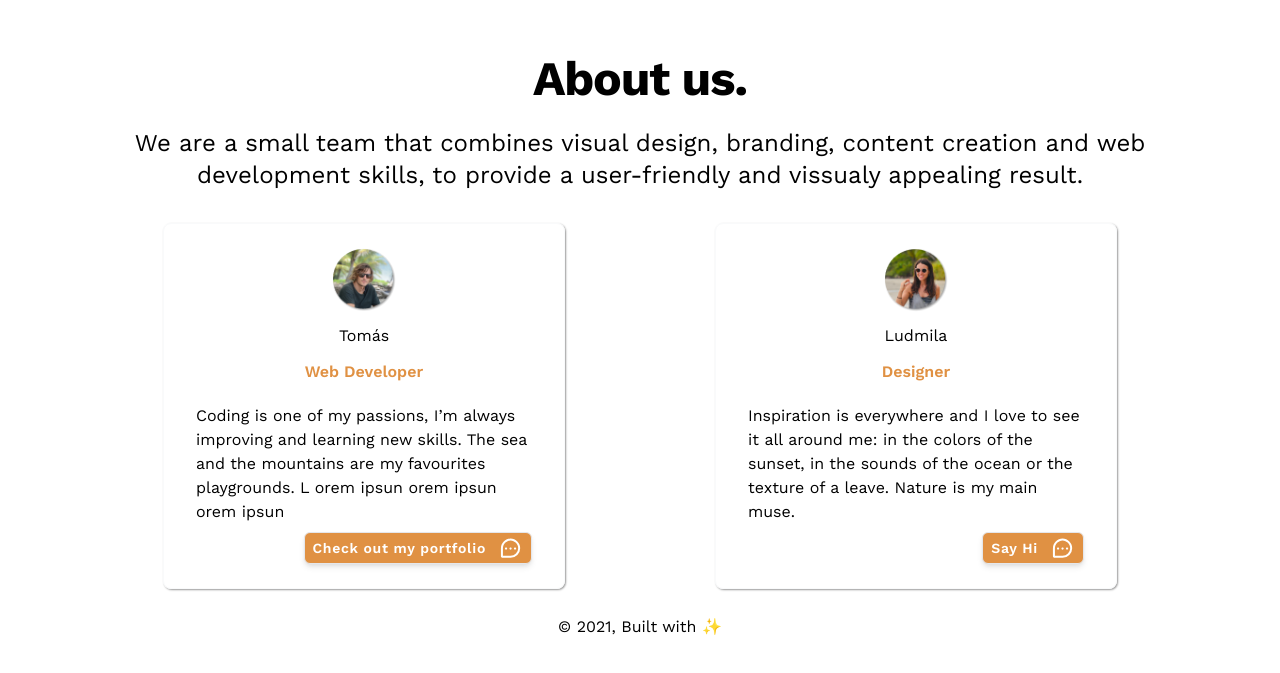
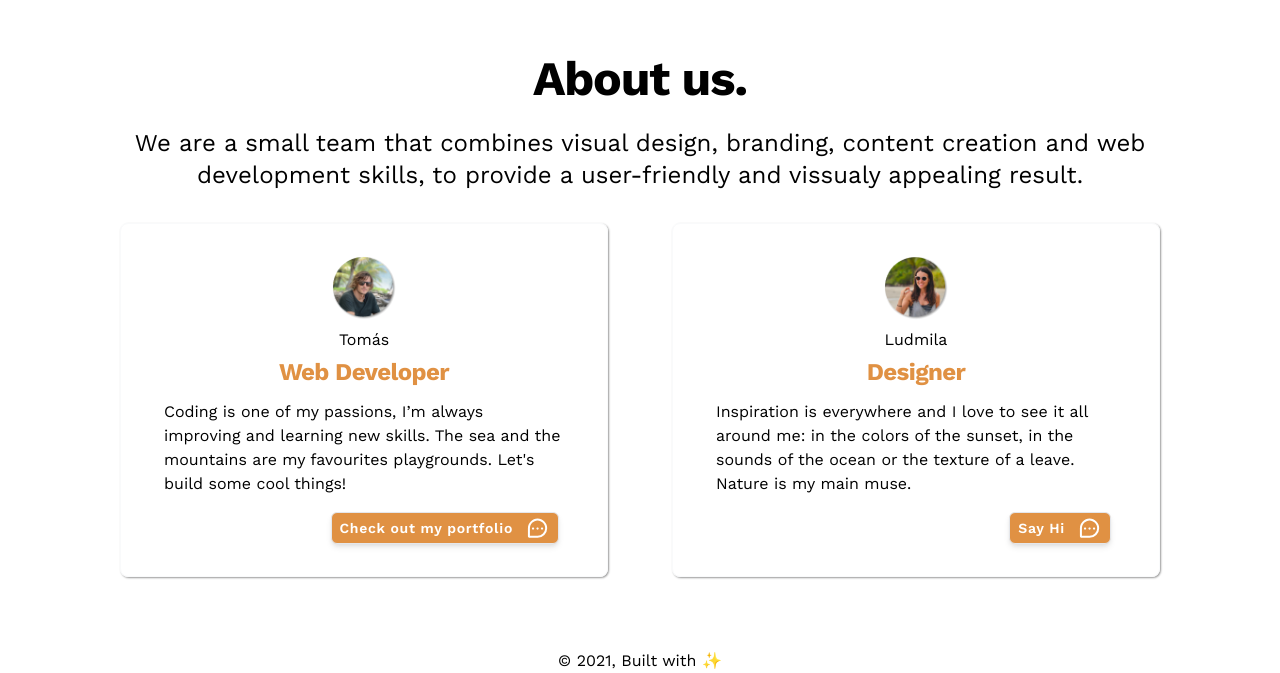
Before and after one commit to tdelgio/funksion, a Gatsby site: page / in a window 1280 px wide. Shown: the part 1294-1967 px from the top of the page. Before the commit the page ends 1933 px from the top, so only its background shows below. Built offline with nearby package versions, Linux system fonts and the light colour scheme; Gatsby itself is replaced by a stand-in of ours.

Commit message:
improvements about

```diff
--- a/src/components/about.js
+++ b/src/components/about.js
@@ -19,7 +19,7 @@ const About = () => {
             vissualy appealing result.
           </h4>
         </div>
-        <div className="mx-auto w-full lg:flex">
+        <div className="mx-auto w-full lg:flex lg:items-center">
           <CardTD />
           <CardLD />
         </div>
--- a/src/components/cards.js
+++ b/src/components/cards.js
@@ -5,8 +5,7 @@ import { ButtonIcon } from "./buttons"
 export const CardTD = props => {
   return (
     <>
-      <div className="sm:mx-4 my-8 md:mx-auto lg:h-80">
-        <div className="flex flex-col items-center justify-around sm:px-2 py-6 w-full max-w-md rounded-lg shadow-card border-card border-gray-50 space-y-3">
+      <div className="flex flex-col items-center justify-around px-2 mt-8 lg:m-8 py-8 w-full max-w-lg rounded-lg shadow-card border-card border-gray-50 space-y-2">
         <StaticImage
           height={64}
           width={64}
@@ -14,13 +13,15 @@ export const CardTD = props => {
           className="rounded-full"
         />
         <p>Tomás</p>
-          <p className="strong text-brand">Web Developer</p>
-          <p className="max-w-sm pt-2 px-6">
+        <p className="lg:hidden strong text-brand">Web Developer</p>
+        <h3 className="hidden lg:block text-brand">Web Developer</h3>
+        <p className="max-w-md pt-2 px-3 sm:px-6">
           Coding is one of my passions, I’m always improving and learning new
-            skills. The sea and the mountains are my favourites playgrounds. L
-            orem ipsun orem ipsun orem ipsun
-            <ButtonIcon className="ml-auto" text="Check out my portfolio" />
+          skills. The sea and the mountains are my favourites playgrounds. Let's
+          build some cool things!
         </p>
+        <div className="w-full px-6 lg:px-10">
+          <ButtonIcon text="Check out my portfolio" />
         </div>
       </div>
     </>
@@ -30,8 +31,7 @@ export const CardTD = props => {
 export const CardLD = props => {
   return (
     <>
-      <div className="sm:mx-4 my-8 md:mx-auto lg:h-80">
-        <div className="flex flex-col items-center justify-around sm:px-2 py-6 w-full max-w-md rounded-lg shadow-card border-card border-gray-50 space-y-3">
+      <div className="flex flex-col items-center justify-around px-2 mt-8 lg:m-8 py-8 w-full max-w-lg rounded-lg shadow-card border-card border-gray-50 space-y-2">
         <StaticImage
           height={64}
           width={64}
@@ -39,15 +39,15 @@ export const CardLD = props => {
           className="rounded-full"
         />
         <p>Ludmila</p>
-          <p className="strong text-brand">Designer</p>
-          <p className="max-w-sm pt-2 px-6">
+        <p className="lg:hidden strong text-brand">Designer</p>
+        <h3 className="hidden lg:block text-brand">Designer</h3>
+        <p className="max-w-md pt-2 px-3 sm:px-6">
           Inspiration is everywhere and I love to see it all around me: in the
           colors of the sunset, in the sounds of the ocean or the texture of a
           leave. Nature is my main muse.
-            <div className="w-full">
+        </p>
+        <div className="w-full px-6 lg:px-10">
           <ButtonIcon text="Say Hi" />
-            </div>
-          </p>
         </div>
       </div>
     </>
--- a/src/components/draft.js
+++ b/src/components/draft.js
@@ -1,7 +1,7 @@
 import React from "react"
 
 import { Logo, LogoMobile } from "./logo"
-import Card from "./cards"
+import { CardTD } from "./cards"
 import {
   ButtonCompact,
   ButtonMedium,
@@ -47,9 +47,10 @@ const Draft = () => {
         <ButtonIconOnly />
         <ToggleOn />
       </div>
-      <div className="py-2">
-        <Card />
+      <div>
+        <CardTD />
       </div>
+
       <ButtonLarge to="/" text="Home" />
     </div>
   )
```
Lines whose indentation alone changed are shown as unchanged.
